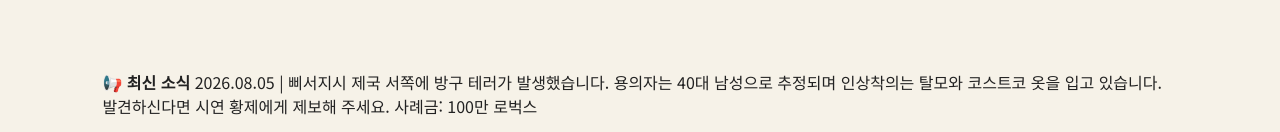
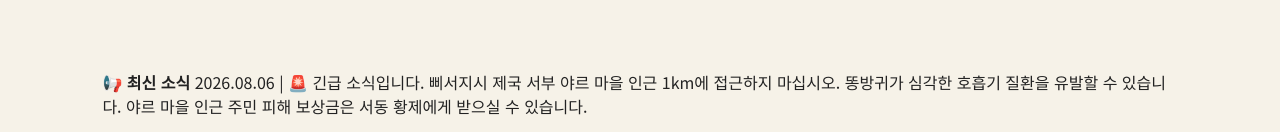
Before and after one commit to lollolhappy826-lgtm/pisergisi-empire, a plain HTML site: page index.html in a window 1280 px wide. Shown: the part 820-952 px from the top of the page. Drawn offline with Linux system fonts and the light colour scheme.

Commit message:
index.html 업데이트

```diff
--- a/index.html
+++ b/index.html
@@ -49,7 +49,7 @@ BBISEOJISI EMPIRE
 <strong>📢 최신 소식</strong>
 
 <span>
-2026.08.05 | 삐서지시 제국 서쪽에 방구 테러가 발생했습니다. 용의자는 40대 남성으로 추정되며 인상착의는 탈모와 코스트코 옷을 입고 있습니다. 발견하신다면 시연 황제에게 제보해 주세요. 사례금: 100만 로벅스
+2026.08.06 | 🚨 긴급 소식입니다. 삐서지시 제국 서부 야르 마을 인근 1km에 접근하지 마십시오. 똥방귀가 심각한 호흡기 질환을 유발할 수 있습니다. 야르 마을 인근 주민 피해 보상금은 서동 황제에게 받으실 수 있습니다.
 </span>
 
 </section>
```
